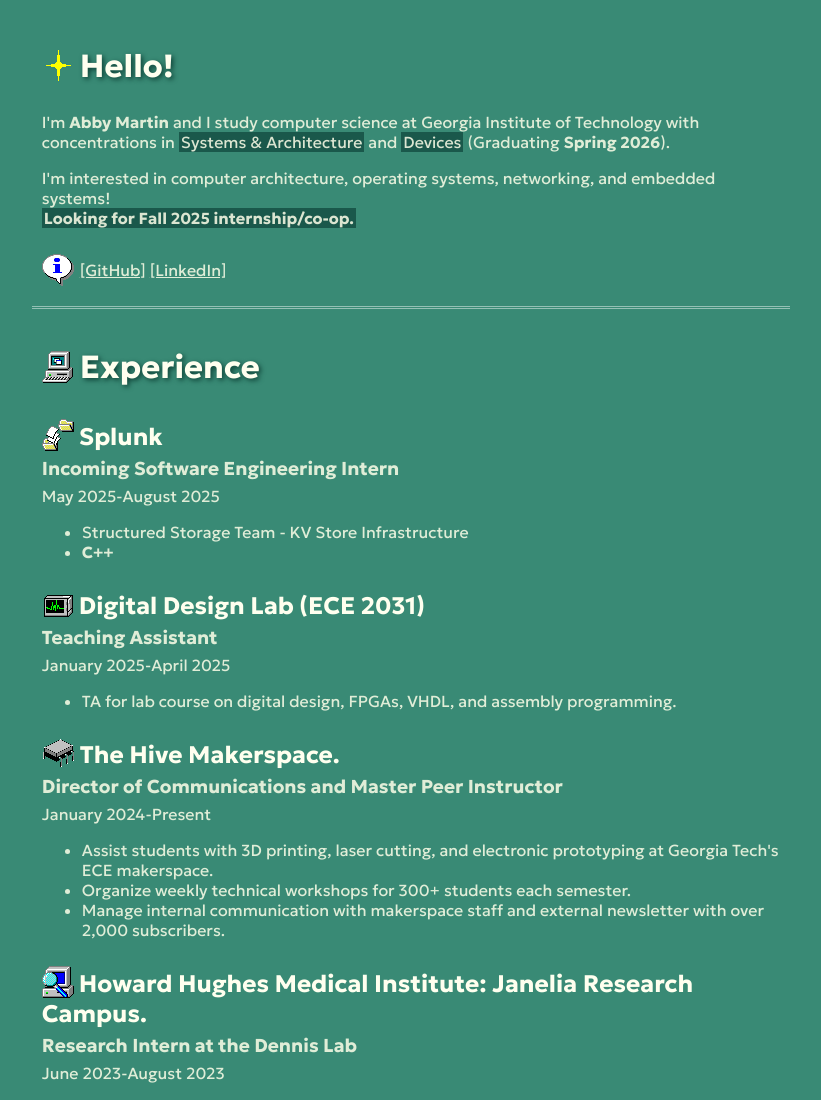
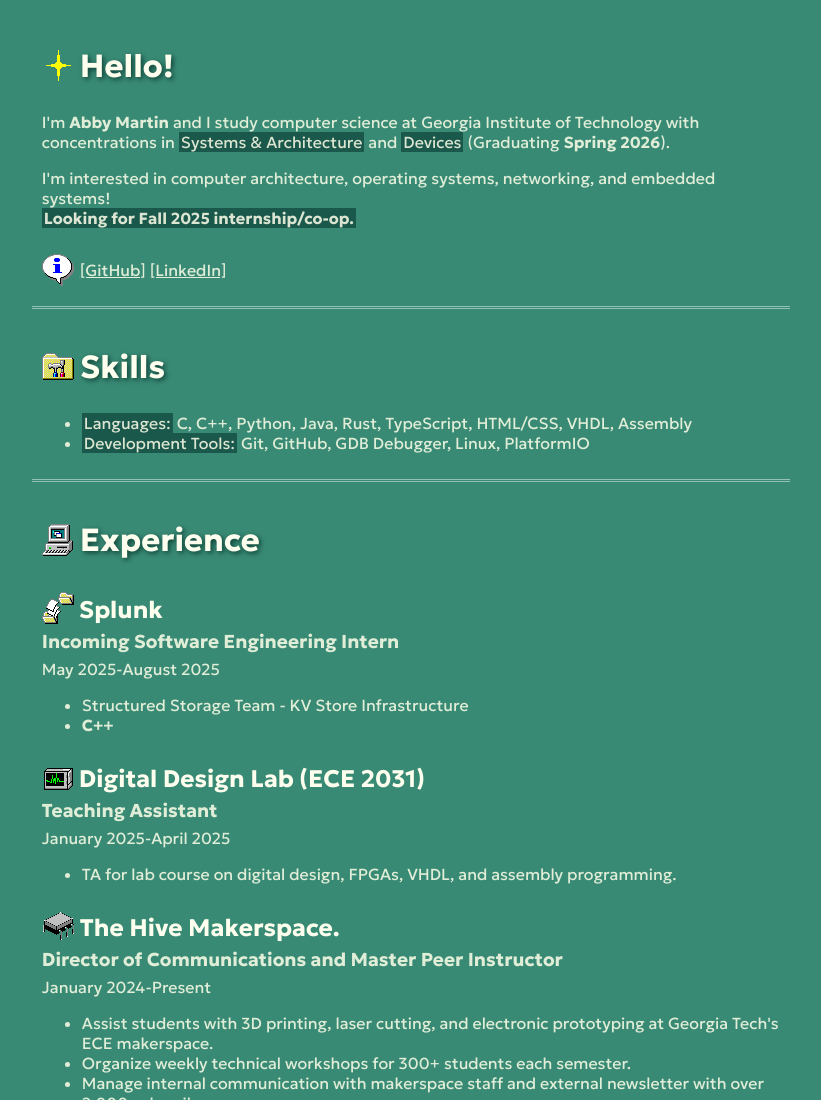
Before and after one commit to abbymartin/portfolio-site, a plain HTML site: page index.html in a window 1280 px wide. Shown: the top 1100 px of the page, without its empty margins (229-1050 px from the left). Drawn offline with Linux system fonts and the light colour scheme; a web font is replaced by a local one.

Commit message:
add skills

```diff
--- a/css/icons.css
+++ b/css/icons.css
@@ -12,6 +12,13 @@
     position: relative;
     padding-right: 6px;
     top: 10px;
+}
+
+#skills::before {
+    content: url("../images/icons/Hammer.png");
+    padding-right: 6px;
+    position: relative;
+    top: 5px;
 }
 
 #experience::before {
--- a/index.html
+++ b/index.html
@@ -28,6 +28,16 @@
             <p>I'm <strong>Abby Martin</strong> and I study computer science at Georgia Institute of Technology with concentrations in <span class="text-highlight">Systems & Architecture</span> and <span class="text-highlight">Devices</span> (Graduating <strong>Spring 2026</strong>).</p>
             <p>I'm interested in computer architecture, operating systems, networking, and embedded systems! <br/><strong class="text-highlight">Looking for Fall 2025 internship/co-op.</strong></p>
             <p id="contact"><a href="https://github.com/abbymartin" class="inline-link" target="_blank">[GitHub]</a> <a href="https://www.linkedin.com/in/abbyvmartin/" class="inline-link" target="_blank">[LinkedIn]</a></p>
+        </section>
+
+        <section class="section">
+            <h1 id="skills">Skills</h1>
+            <ul>
+                <li><span class="text-highlight">Languages:</span> C, C++, Python, Java, Rust, TypeScript, HTML/CSS, VHDL, Assembly</li>
+
+                <li><span class="text-highlight">Development Tools:</span> Git, GitHub, GDB Debugger, Linux, PlatformIO</li>
+            </ul>
+
         </section>
 
         <section class="section">
@@ -85,7 +95,7 @@
 
                 <div class="project-card">
                     <h2>Xv6 Kernel Programming</h2>
-                    <br/><br/>
+                    <br/>
                     <p>Coursework for CS 3210: Design of Operating Systems at Georgia Tech. Developed features for Xv6, a Unix based operating system.</p>
                     <p>Implemented copy-on-write forking, scheduling algorithms, support for kernel threading, users/passwords, and file system security in C.</p>
                     <p><span class="text-highlight">Built with: C, QEMU</span></p>
@@ -107,8 +117,10 @@
                 <div class="project-card">
                 <a href="https://vip.gatech.edu/teams/vwn" class="title-link" target="_blank">
                     <h2>GTernal Robot</h2>
+                    <br />
                     <img src="images/gternal.png" class="card-image"/>
                 </a>
+
                     <p>Helped develop ground robot for Georgia Tech's <a href="https://www.robotarium.gatech.edu/" class="inline-link" target="_blank">Robotarium</a>, a remote-access swarm robotics lab with 2,000+ users. Worked on migrating software to ROS 2 and improving sensor integration in firmware.</p>
                     <p><span class="text-highlight">Built with: C++, Python, PlatformIO</span></p>
                 </div>
```
Also changed, not shown: images/icons/Hammer.png (added).
